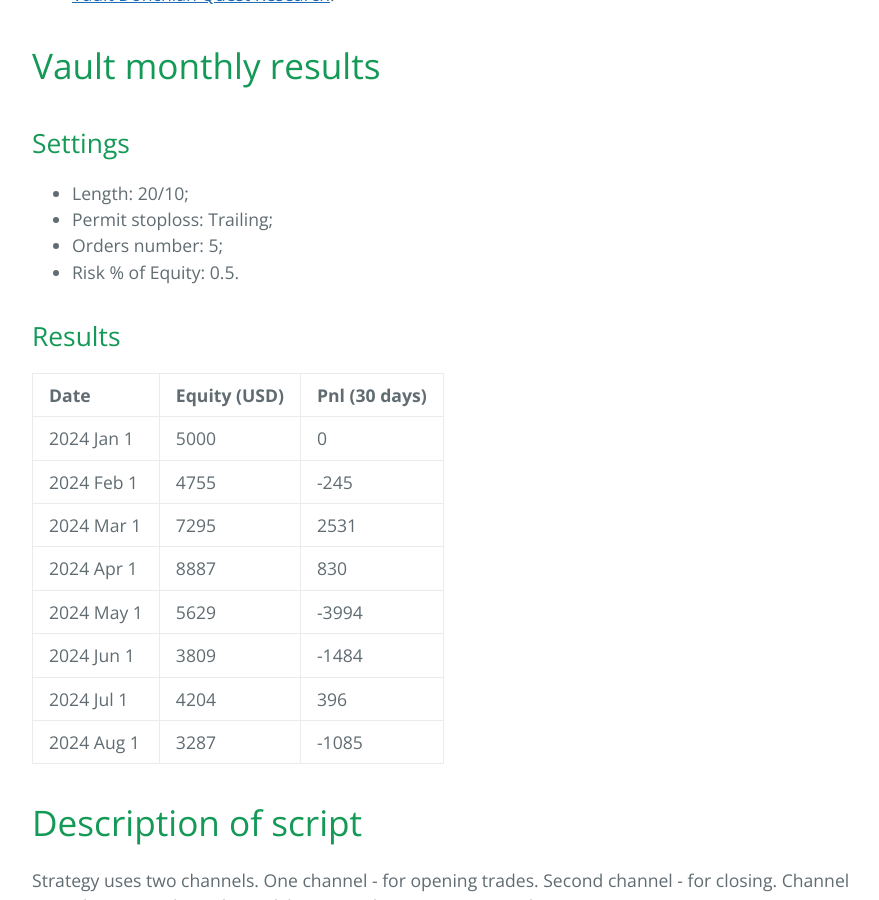
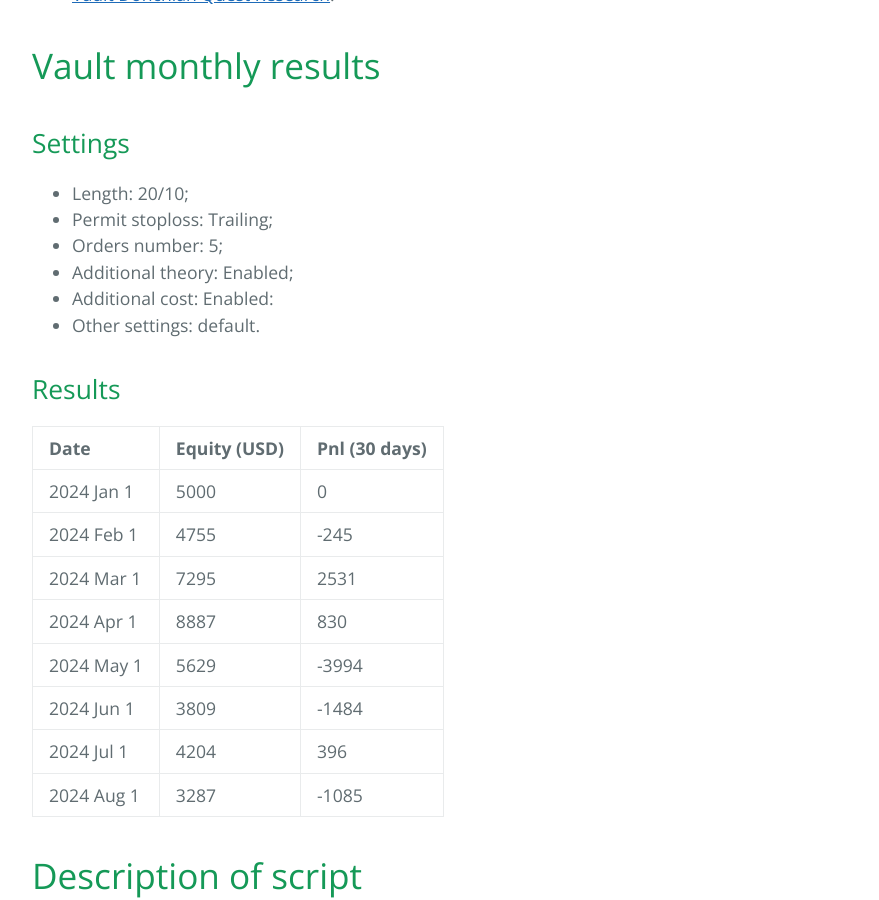
Before and after one commit to sergeyen7/sergeyen7.github.io, a Jekyll site: the page built from index.md, in a window 1280 px wide and 900 px high, scrolled down 3268 px. Shown: the whole window, without its empty margins (192-1071 px from the left). Built offline with Jekyll 4.4.1, drawn with Linux system fonts in a browser that asks for light colours; nearby versions of some CDN libraries.

Commit message:
Update index.md

```diff
--- a/index.md
+++ b/index.md
@@ -83,7 +83,9 @@ It's open-source Pine script V5.
 * Length: 20/10;
 * Permit stoploss: Trailing;
 * Orders number: 5;
-* Risk % of Equity: 0.5.
+* Additional theory: Enabled;
+* Additional cost: Enabled:
+* Other settings: default.
 
 ## Results
 
```
